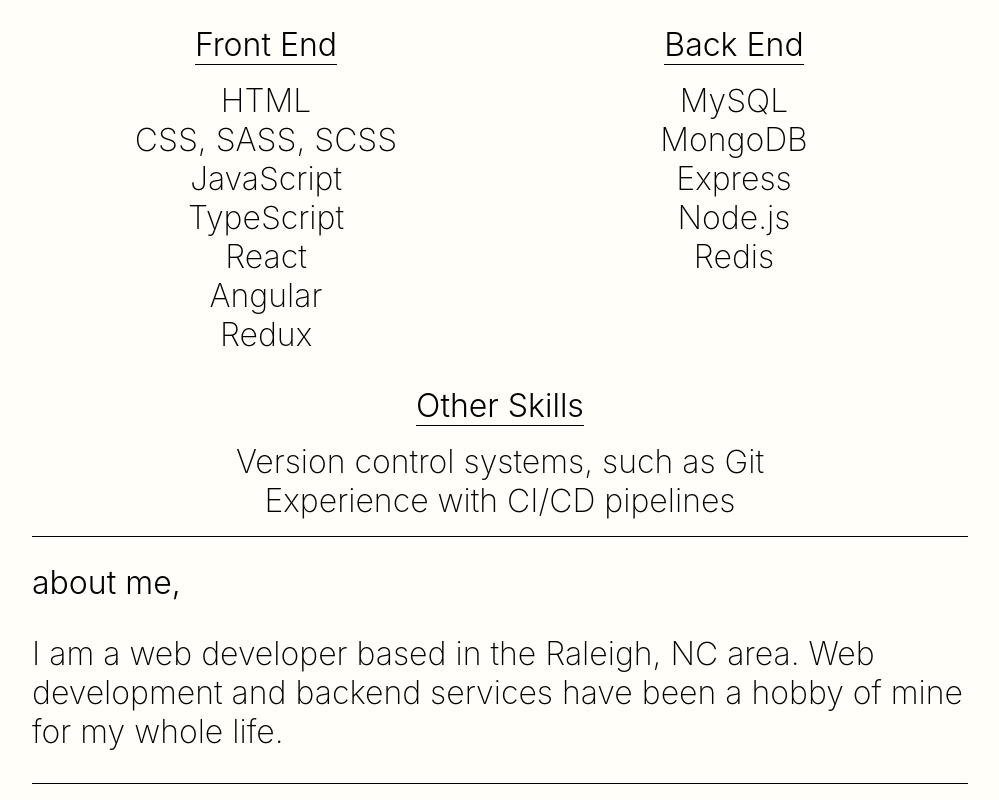
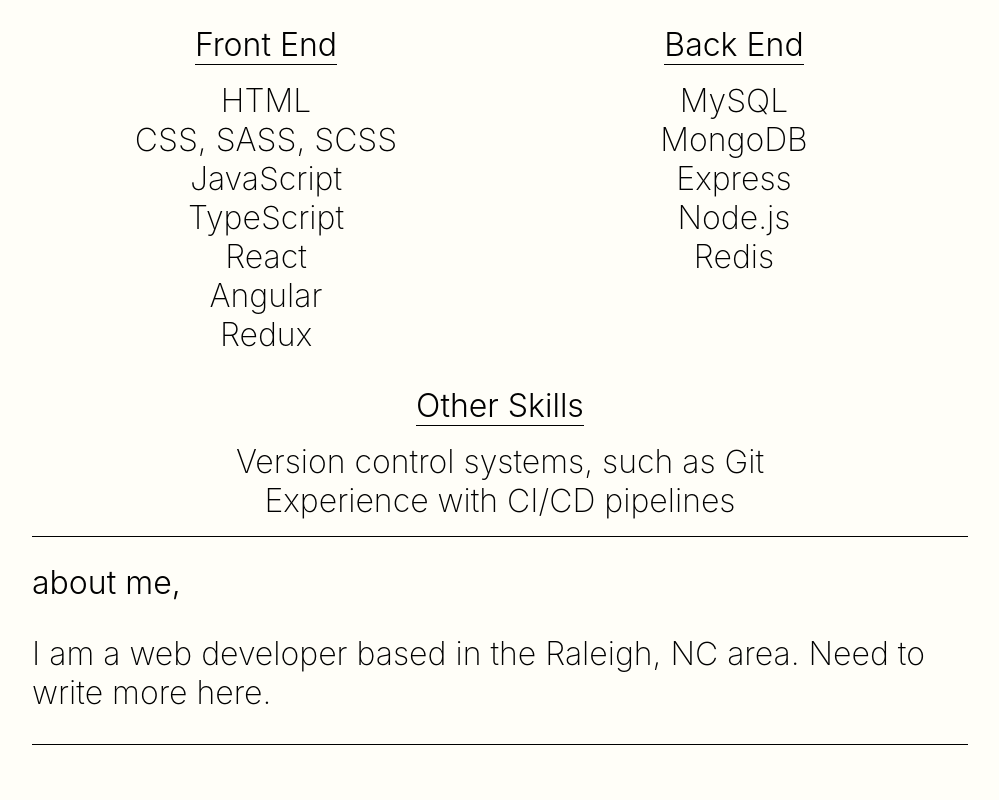
Before and after one commit to kevinsctfries/Portfolio, a React (Vite) app: page /#/ in a window 1280 px wide. Shown: the part 317-1117 px from the top of the page, without its empty margins (140-1139 px from the left). After the commit the page ends 1078 px from the top, so only its background shows below. Built offline with nearby package versions, Linux system fonts and the light colour scheme.

Commit message:
Fully redesigned site, removed most (if not all) code smell

```diff
--- a/src/pages/HomePage/HomePage.tsx
+++ b/src/pages/HomePage/HomePage.tsx
@@ -59,8 +59,8 @@ const HomePage = () => {
       <div className="section">
         <h2>about me,</h2>
         <p>
-          I am a web developer based in the Raleigh, NC area. Web development
-          and backend services have been a hobby of mine for my whole life.
+          I am a web developer based in the Raleigh, NC area. Need to write more
+          here.
         </p>
       </div>
     </div>
```
